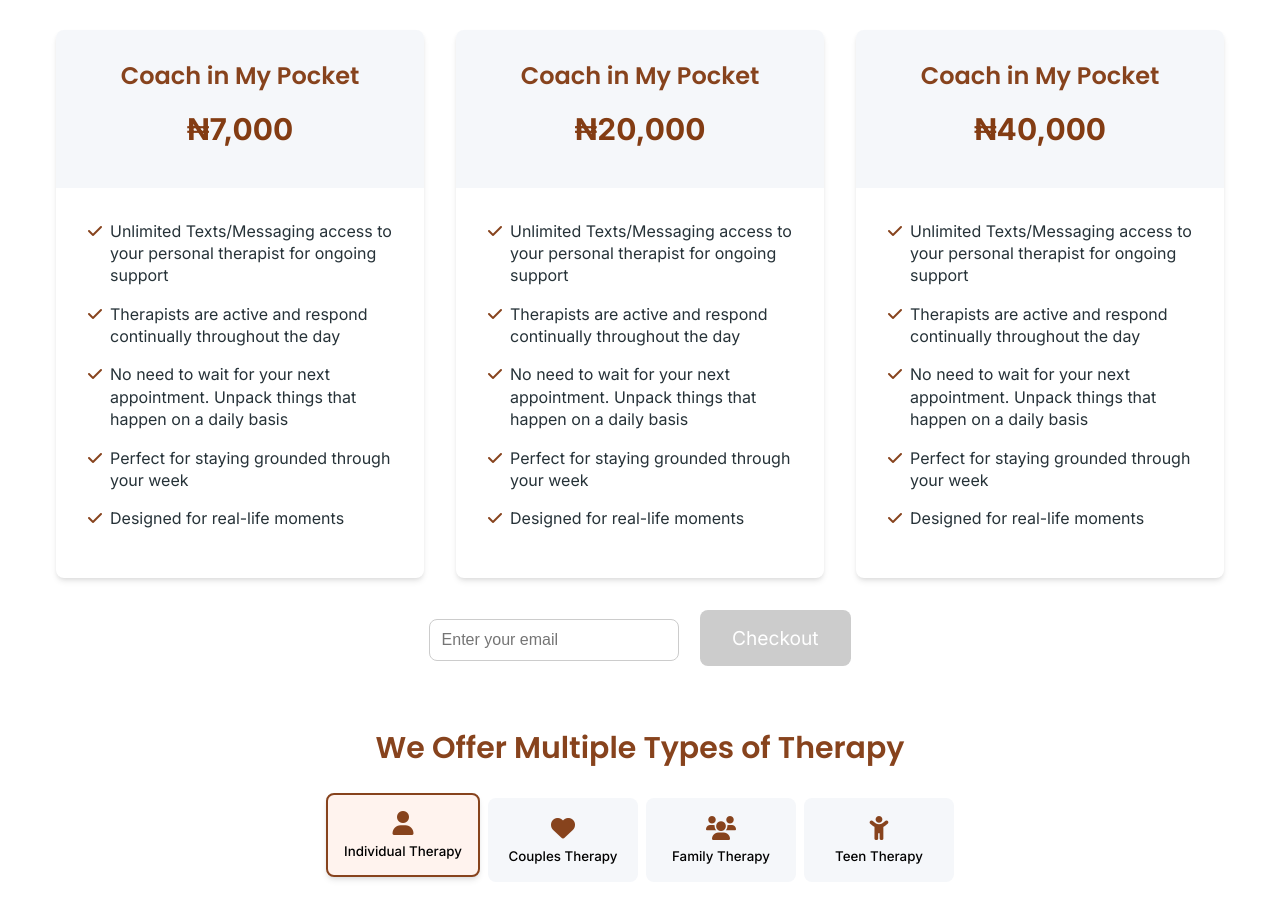
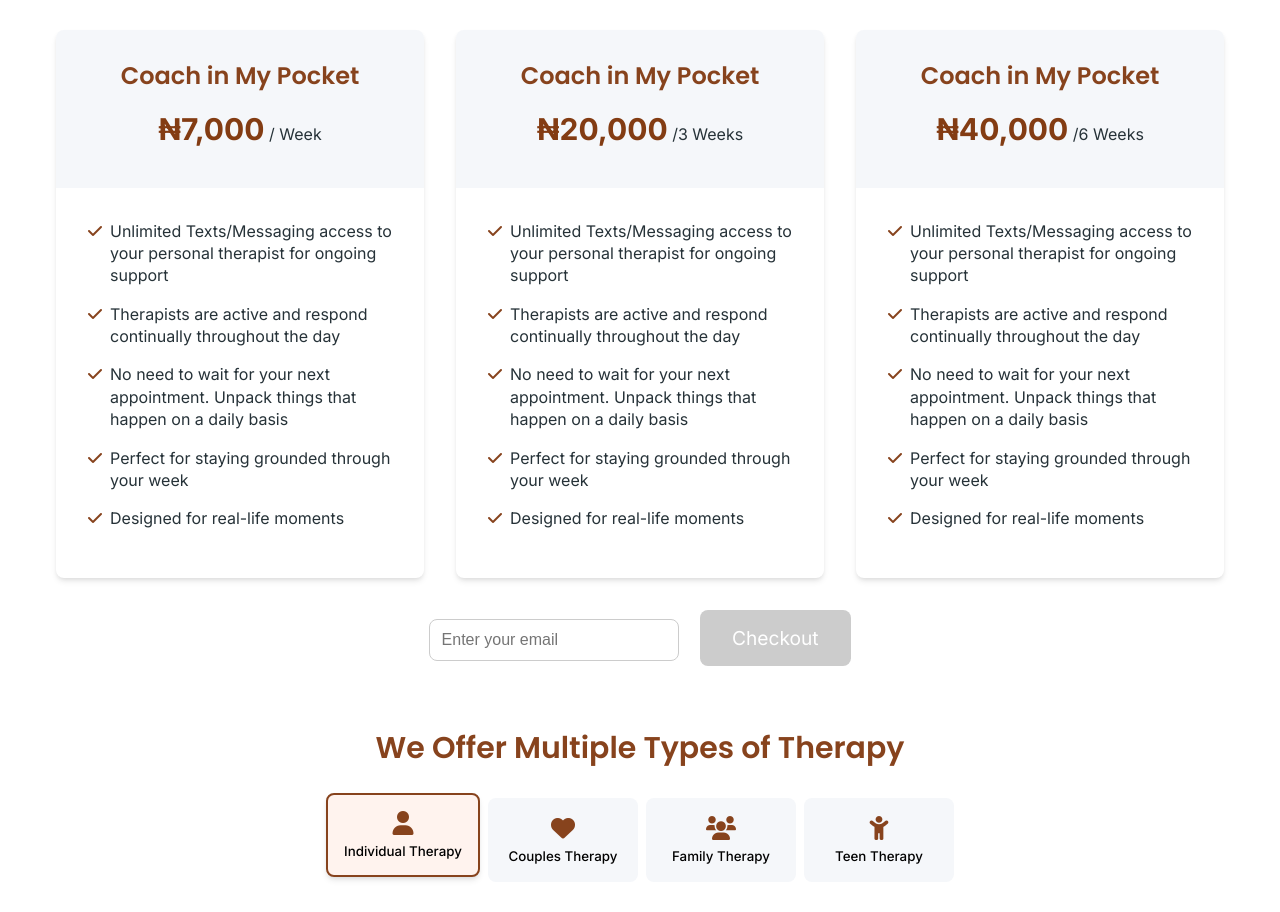
Before and after one commit to Transcend-black-magik/solacewave-web-app, a React (Create React App) app: page /services in a window 1280 px wide. Shown: the part 866-1778 px from the top of the page. Built offline with nearby package versions, Linux system fonts and the light colour scheme; no server answers.

Commit message:
new update

```diff
--- a/src/components/pages/ServicesPage.jsx
+++ b/src/components/pages/ServicesPage.jsx
@@ -117,7 +117,7 @@ const ServicesPage = () => {
       id: "pocket1",
       name: "Coach in My Pocket",
       price: "₦7,000",
-      period: "/ Week",
+      period: " / Week",
       note: "Requires an active therapy plan",
       features: [
         "Unlimited Texts/Messaging access to your personal therapist for ongoing support",
@@ -131,7 +131,7 @@ const ServicesPage = () => {
       id: "pocket3",
       name: "Coach in My Pocket",
       price: "₦20,000",
-      period: "/ 3 Weeks",
+      period: " /3 Weeks",
       note: "Available only with an active therapy plan",
       features: [
         "Unlimited Texts/Messaging access to your personal therapist for ongoing support",
@@ -145,7 +145,7 @@ const ServicesPage = () => {
       id: "pocket6",
       name: "Coach in My Pocket",
       price: "₦40,000",
-      period: "/ 6 Weeks",
+      period: " /6 Weeks",
       note: "Requires an active therapy plan",
       features: [
         "Unlimited Texts/Messaging access to your personal therapist for ongoing support",
@@ -276,6 +276,7 @@ const ServicesPage = () => {
                     <h3>{plan.name}</h3>
                     <div className="price">
                       <span className="amount">{plan.price}</span>
+                      <span >{plan.period}</span>
                     </div>
                   </div>
                   <div className="pricing-features">
@@ -352,7 +353,7 @@ const ServicesPage = () => {
                   {/* Tab Content */}
                   <div className="payment-body">
                     {activePayment === "paypal" && (
-                      <PayPalScriptProvider options={{ "client-id": "test" /* replace with real */ }}>
+                      <PayPalScriptProvider options={{ "client-id": "AQ0P0dlrncuplv-QNWsTfofbtQ6yV_ZnEt0hhYKRatOj6ndpGZDMmMSlZ4TPS2X08TKgZfi_YFiRrtzT" /* replace with real */ }}>
                         <PayPalButtons
                           style={{ layout: "vertical", height: 45 }}
                           createOrder={(data, actions) => {
@@ -386,7 +387,7 @@ const ServicesPage = () => {
                       <PaystackButton
                         email={clientEmail}
                         amount={getTotalAmount()}
-                        publicKey="pk_test_8d5aa6cbe0649d73d2605b70a00324b39fab427b"
+                        publicKey="pk_live_34b73780854135828702b448cae62e1bdb0f98b8"//"pk_test_8d5aa6cbe0649d73d2605b70a00324b39fab427b"
                         onSuccess={(ref) => {
                           console.log("Paystack success:", ref);
                           alert("Payment successful with Paystack!");
```
